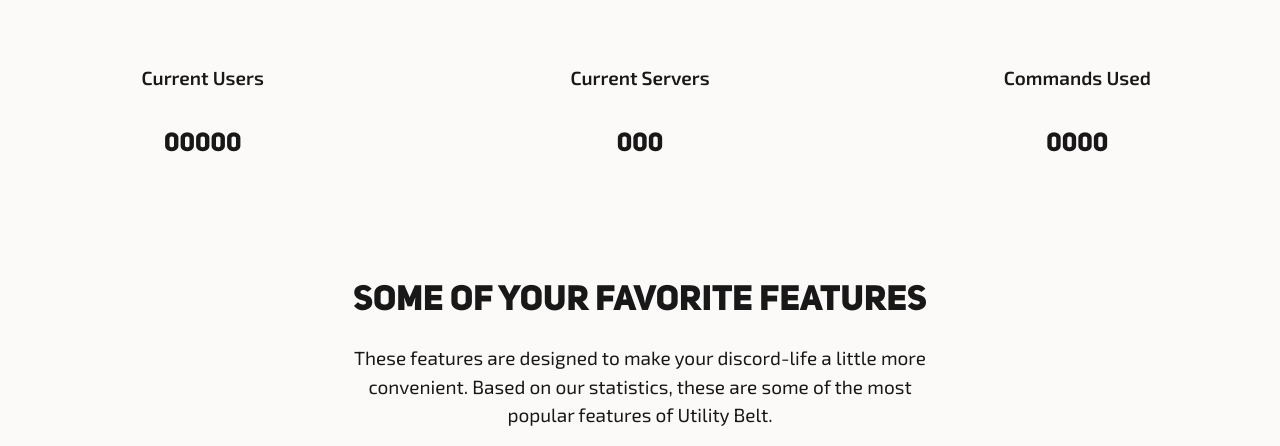
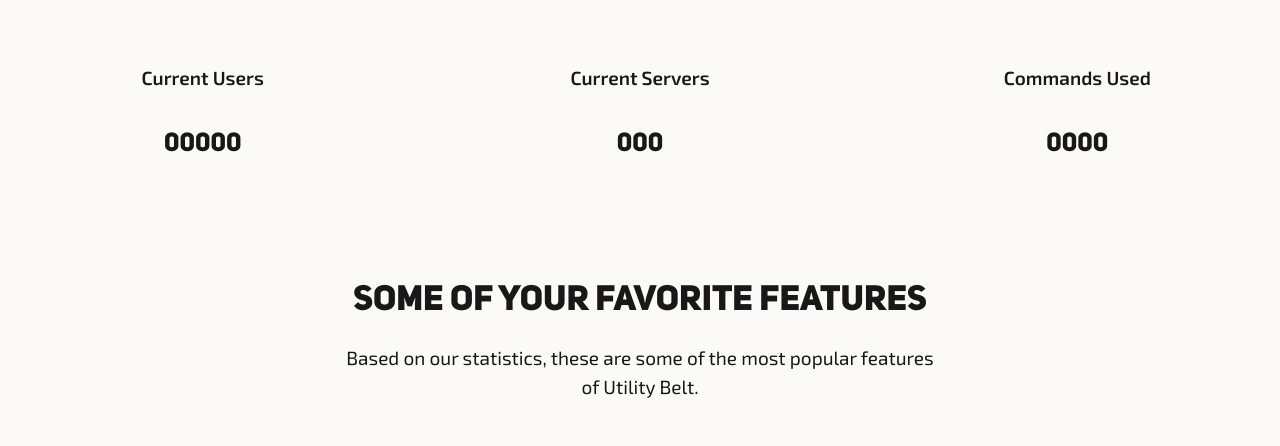
Before and after one commit to CLAW1200/utilBotWebsite, a website built with Parcel: page public/index.html in a window 1280 px wide. Shown: the part 816-1262 px from the top of the page. Built offline with nearby package versions, Linux system fonts and the light colour scheme; files whose address does not match are found by name; a web font is replaced by a local one.

Commit message:
changed some words

```diff
--- a/public/index.html
+++ b/public/index.html
@@ -14,7 +14,7 @@
     <link rel="icon" href="./favicon.ico" />
 
     <style data-tag="reset-style-sheet">
-      html {  line-height: 1.15;}body {  margin: 0;}* {  box-sizing: border-box;  border-width: 0;  border-style: solid;}p,li,ul,pre,div,h1,h2,h3,h4,h5,h6,figure,blockquote,figcaption {  margin: 0;  padding: 0;}button {  background-color: transparent;}button,input,optgroup,select,textarea {  font-family: inherit;  font-size: 100%;  line-height: 1.15;  margin: 0;}button,select {  text-transform: none;}button,[type="button"],[type="reset"],[type="submit"] {  -webkit-appearance: button;}button::-moz-focus-inner,[type="button"]::-moz-focus-inner,[type="reset"]::-moz-focus-inner,[type="submit"]::-moz-focus-inner {  border-style: none;  padding: 0;}button:-moz-focus,[type="button"]:-moz-focus,[type="reset"]:-moz-focus,[type="submit"]:-moz-focus {  outline: 1px dotted ButtonText;}a {  color: inherit;  text-decoration: inherit;}input {  padding: 2px 4px;}img {  display: block;}html { scroll-behavior: smooth  }
+      html {  line-height: 1.15;}body {  margin: 0;}* {  box-sizing: border-box;  border-width: 0;  border-style: solid;}p,li,ul,pre,div,h1,h2,h3,h4,h5,h6,figure,blockquote,figcaption {  margin: 0;  padding: 0;}button {  background-color: transparent;}button,input,optgroup,select,textarea {  font-family: inherit;  font-size: 100%;  line-height: 1.15;  margin: 0;}button,select {  text-transform: none;}button,[type="button"],[type="reset"],[type="submit"] {  d: button;}button::-moz-focus-inner,[type="button"]::-moz-focus-inner,[type="reset"]::-moz-focus-inner,[type="submit"]::-moz-focus-inner {  border-style: none;  padding: 0;}button:-moz-focus,[type="button"]:-moz-focus,[type="reset"]:-moz-focus,[type="submit"]:-moz-focus {  outline: 1px dotted ButtonText;}a {  color: inherit;  text-decoration: inherit;}input {  padding: 2px 4px;}img {  display: block;}html { scroll-behavior: smooth  }
     </style>
 
     <link rel="stylesheet" href="./style.css" />
@@ -82,7 +82,7 @@
                   </h1>
                   <p class="thq-body-large hero1-content1">
                     <span>
-                      Utility Belt is a handy little discord bot to add more functionality to your server.
+                      Utility Belt is a handy discord bot to bring extra functionality to your server!
                       Add it with the button below, or keep scrolling to learn more.
                     </span>
                   </p>
@@ -185,7 +185,6 @@
               </h2>
               <span class="features23-text01 thq-body-small">
                 <span>
-                  These features are designed to make your discord-life a little more convenient.
                   Based on our statistics, these are some of the most popular features of Utility Belt.
                 </span>
               </span>
```
